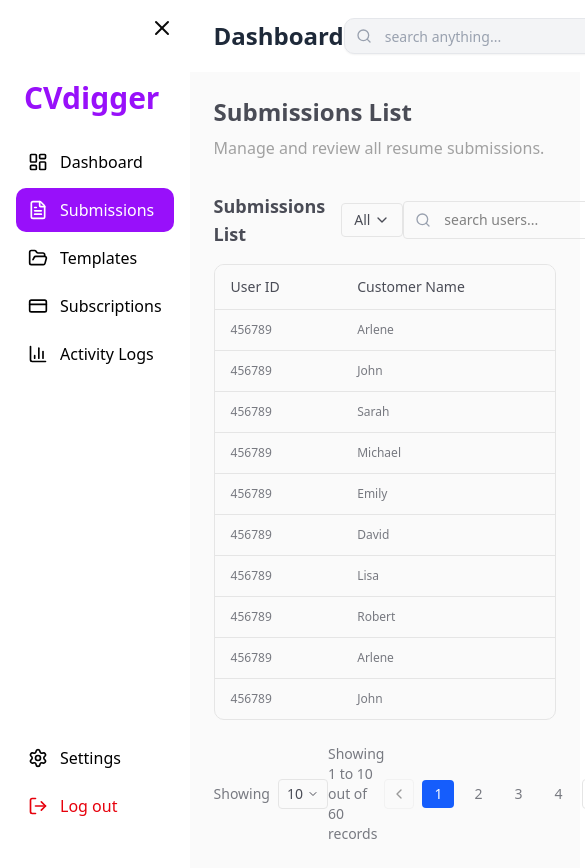
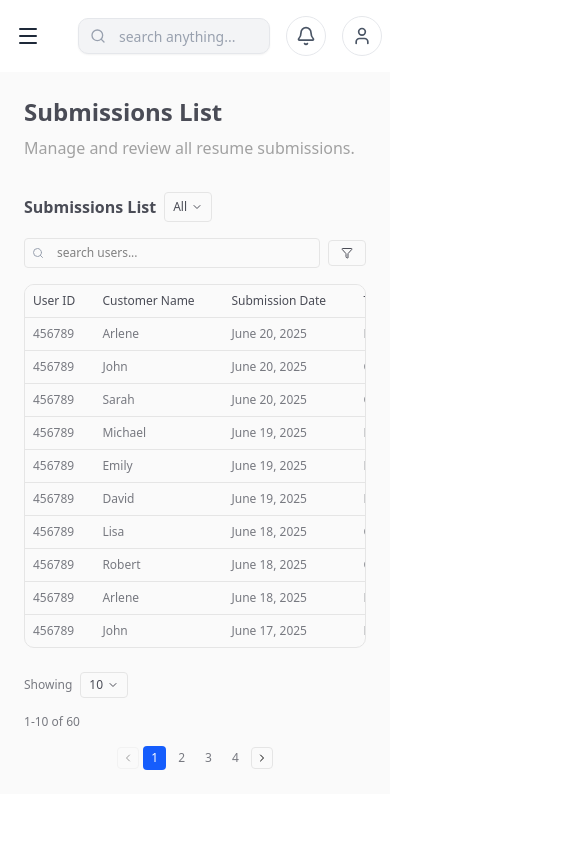
Before and after one commit to backbencherstudio/charlotte_spitz_front_end, a Next.js app: page /dashboard/submissions in a window 390 px wide. Shown: the top 868 px of the page, 585 px wide, since content can reach past the window. After the commit the page ends 844 px from the top, so only its background shows below. Built offline with nearby package versions, Linux system fonts and the light colour scheme.

Commit message:
responsive.

```diff
--- a/app/(Dashboard)/dashboard/layout.tsx
+++ b/app/(Dashboard)/dashboard/layout.tsx
@@ -9,14 +9,17 @@ export default function Layout({ children }: { children: React.ReactNode }) {
 
   return (
     <div className="min-h-screen flex">
-      <div className="w-full max-w-[238px]">
+      <div className="">
         <Sidebar
           isOpen={isSidebarOpen}
           onClose={() => setIsSidebarOpen(false)}
         />
       </div>
       <main className="w-full">
-        <Header />
+        <Header
+          onToggleSidebar={() => setIsSidebarOpen(!isSidebarOpen)}
+          isSidebarOpen={isSidebarOpen}
+        />
         <div className=" bg-[#FAFAFA]">{children}</div>
       </main>
     </div>
--- a/app/(Dashboard)/dashboard/subscriptions/[id]/page.tsx
+++ b/app/(Dashboard)/dashboard/subscriptions/[id]/page.tsx
@@ -104,7 +104,7 @@ export default function SubscriptionFormPage() {
       {/* Form Card */}
       <div className="bg-white rounded-lg p-6 shadow-sm ">
         <div className="space-y-6">
-          <div className="flex gap-4">
+          <div className="flex flex-col md:flex-row gap-4">
             {/* Plan Duration */}
             <div className="flex-1">
               <label className="block text-sm font-medium text-[#4a4c56] mb-2">
--- a/common/DynamicTable.tsx
+++ b/common/DynamicTable.tsx
@@ -126,19 +126,19 @@ export default function DynamicTableWithPagination({
   return (
     <div>
       {/* Table Controls */}
-      <div className="flex items-center justify-between mb-4">
-        <div className="flex items-center gap-4">
-          <h2 className="text-lg font-semibold text-[#4a4c56]">
+      <div className="flex flex-col sm:flex-row sm:items-center sm:justify-between gap-4 mb-4">
+        <div className="flex items-center gap-2 sm:gap-4 flex-wrap">
+          <h2 className="text-base sm:text-lg font-semibold text-[#4a4c56]">
             Submissions List
           </h2>
           {filterOptions && onFilterChange && (
             <div className="relative" ref={filterDropdownRef}>
               <button
                 onClick={() => setShowFilterDropdown(!showFilterDropdown)}
-                className="flex items-center gap-1 px-3 py-1.5 border rounded text-sm text-[#4a4c56] hover:bg-gray-50"
+                className="flex items-center gap-1 px-2 sm:px-3 py-1.5 border rounded text-xs sm:text-sm text-[#4a4c56] hover:bg-gray-50"
               >
                 {selectedFilter}
-                <ChevronDown className="w-4 h-4" />
+                <ChevronDown className="w-3 h-3 sm:w-4 sm:h-4" />
               </button>
               {showFilterDropdown && (
                 <div className="absolute top-full left-0 mt-1 bg-white border rounded shadow-lg z-10 min-w-[120px]">
@@ -159,9 +159,9 @@ export default function DynamicTableWithPagination({
             </div>
           )}
         </div>
-        <div className="flex items-center gap-3">
-          <div className="relative">
-            <Search className="absolute left-3 top-1/2 transform -translate-y-1/2 w-4 h-4 text-gray-400" />
+        <div className="flex items-center gap-2 sm:gap-3">
+          <div className="relative flex-1 sm:flex-initial">
+            <Search className="absolute left-2 sm:left-3 top-1/2 transform -translate-y-1/2 w-3 h-3 sm:w-4 sm:h-4 text-gray-400" />
             <input
               type="text"
               placeholder={searchPlaceholder}
@@ -170,31 +170,31 @@ export default function DynamicTableWithPagination({
                 setSearchQuery(e.target.value);
                 onPageChange(1); // Reset to first page on search
               }}
-              className="pl-10 pr-4 py-2 border rounded text-sm focus:outline-none focus:ring-2 focus:ring-blue-500"
+              className="pl-8 sm:pl-10 pr-3 sm:pr-4 py-1.5 sm:py-2 border rounded text-xs sm:text-sm focus:outline-none focus:ring-2 focus:ring-blue-500 w-full sm:w-auto"
             />
           </div>
-          <button className="flex items-center gap-2 px-4 py-2 border rounded text-sm text-[#4a4c56] hover:bg-gray-50">
-            <Filter className="w-4 h-4" />
-            Filter
+          <button className="flex items-center gap-1 sm:gap-2 px-3 sm:px-4 py-1.5 sm:py-2 border rounded text-xs sm:text-sm text-[#4a4c56] hover:bg-gray-50 whitespace-nowrap">
+            <Filter className="w-3 h-3 sm:w-4 sm:h-4" />
+            <span className="hidden sm:inline">Filter</span>
           </button>
         </div>
       </div>
 
       {/* Table */}
-      <div className="overflow-x-auto xl:overflow-x-hidden border rounded-lg">
-        <table className="min-w-[1000px] w-full text-left">
+      <div className="overflow-x-auto border rounded-lg">
+        <table className="min-w-[600px] sm:min-w-[800px] lg:min-w-[1000px] w-full text-left">
           <thead className="bg-neutral-50">
             <tr>
               {columns.map((col, index) => (
                 <th
                   key={index}
-                  className="px-4 py-3 text-sm font-medium text-[#4a4c56]"
+                  className="px-2 sm:px-3 lg:px-4 py-2 sm:py-3 text-xs sm:text-sm font-medium text-[#4a4c56]"
                 >
                   {col.label}
                 </th>
               ))}
               {(onView || onMore) && (
-                <th className="px-4 py-3 text-sm font-medium text-[#4a4c56]">
+                <th className="px-2 sm:px-3 lg:px-4 py-2 sm:py-3 text-xs sm:text-sm font-medium text-[#4a4c56]">
                   Action
                 </th>
               )}
@@ -205,15 +205,18 @@ export default function DynamicTableWithPagination({
               paginatedData.map((row, i) => (
                 <tr key={i} className="border-t hover:bg-gray-50">
                   {columns.map((col, idx) => (
-                    <td key={idx} className="px-4 py-3 text-xs text-[#777980]">
+                    <td
+                      key={idx}
+                      className="px-2 sm:px-3 lg:px-4 py-2 sm:py-3 text-xs text-[#777980]"
+                    >
                       {col.formatter
                         ? col.formatter(row[col.accessor], row)
                         : String(row[col.accessor] ?? "")}
                     </td>
                   ))}
                   {(onView || onMore) && (
-                    <td className="px-4 py-3">
-                      <div className="flex items-center gap-3">
+                    <td className="px-2 sm:px-3 lg:px-4 py-2 sm:py-3">
+                      <div className="flex items-center gap-2 sm:gap-3">
                         {onView && (
                           <Link
                             href={`/dashboard/submissions/${row.id}`}
@@ -237,7 +240,7 @@ export default function DynamicTableWithPagination({
               <tr>
                 <td
                   colSpan={columns.length + (onView || onMore ? 1 : 0)}
-                  className="px-4 py-10 text-center text-[#777980] text-sm"
+                  className="px-4 py-10 text-center text-[#777980] text-xs sm:text-sm"
                 >
                   {noDataMessage}
                 </td>
@@ -248,16 +251,16 @@ export default function DynamicTableWithPagination({
       </div>
 
       {/* Pagination */}
-      <div className="flex items-center justify-between mt-6">
-        <div className="flex items-center gap-2">
-          <span className="text-sm text-[#777980]">Showing</span>
+      <div className="flex flex-col sm:flex-row sm:items-center sm:justify-between gap-4 mt-6">
+        <div className="flex items-center gap-2 flex-wrap">
+          <span className="text-xs sm:text-sm text-[#777980]">Showing</span>
           {onItemsPerPageChange && (
             <div className="relative" ref={itemsPerPageRef}>
               <button
                 onClick={() =>
                   setShowItemsPerPageDropdown(!showItemsPerPageDropdown)
                 }
-                className="flex items-center gap-1 px-2 py-1 border rounded text-sm text-[#4a4c56] hover:bg-gray-50"
+                className="flex items-center gap-1 px-2 py-1 border rounded text-xs sm:text-sm text-[#4a4c56] hover:bg-gray-50"
               >
                 {itemsPerPage}
                 <ChevronDown className="w-3 h-3" />
@@ -282,23 +285,29 @@ export default function DynamicTableWithPagination({
             </div>
           )}
         </div>
-        <div className="text-sm text-[#777980]">
+        <div className="text-xs sm:text-sm text-[#777980]">
+          <span className="hidden sm:inline">
             Showing {startRecord} to {endRecord} out of {totalRecords} records
+          </span>
+          <span className="sm:hidden">
+            {startRecord}-{endRecord} of {totalRecords}
+          </span>
         </div>
-        <div className="flex items-center gap-2">
+        <div className="flex items-center gap-1 sm:gap-2 justify-center sm:justify-start">
           <button
             onClick={() => onPageChange(currentPage - 1)}
             disabled={currentPage === 1}
-            className="p-1.5 border rounded disabled:opacity-40 disabled:cursor-not-allowed hover:bg-gray-50"
+            className="p-1 sm:p-1.5 border rounded disabled:opacity-40 disabled:cursor-not-allowed hover:bg-gray-50"
           >
-            <ChevronLeft className="w-4 h-4" />
+            <ChevronLeft className="w-3 h-3 sm:w-4 sm:h-4" />
           </button>
+          <div className="flex items-center gap-1 sm:gap-2">
             {getPagination().map((page, i) => (
               <button
                 key={i}
                 onClick={() => typeof page === "number" && onPageChange(page)}
                 disabled={page === "..."}
-              className={`px-3 py-1 rounded text-sm ${
+                className={`px-2 sm:px-3 py-1 rounded text-xs sm:text-sm ${
                   page === currentPage
                     ? "bg-blue-600 text-white font-medium"
                     : "text-[#777980] hover:bg-gray-100"
@@ -307,12 +316,13 @@ export default function DynamicTableWithPagination({
                 {page}
               </button>
             ))}
+          </div>
           <button
             onClick={() => onPageChange(currentPage + 1)}
             disabled={currentPage === totalPages}
-            className="p-1.5 border rounded disabled:opacity-40 disabled:cursor-not-allowed hover:bg-gray-50"
+            className="p-1 sm:p-1.5 border rounded disabled:opacity-40 disabled:cursor-not-allowed hover:bg-gray-50"
           >
-            <ChevronRight className="w-4 h-4" />
+            <ChevronRight className="w-3 h-3 sm:w-4 sm:h-4" />
           </button>
         </div>
       </div>
--- a/common/Header.tsx
+++ b/common/Header.tsx
@@ -1,13 +1,38 @@
+"use client";
+
 import React from "react";
-import { Search, Bell, User } from "lucide-react";
+import { Search, Bell, User, Menu, X } from "lucide-react";
 import { Input } from "@/components/ui/input";
 
-export default function Header() {
+interface HeaderProps {
+  onToggleSidebar: () => void;
+  isSidebarOpen: boolean;
+}
+
+export default function Header({
+  onToggleSidebar,
+  isSidebarOpen,
+}: HeaderProps) {
   return (
     <div className="w-full bg-white">
-      <div className="flex items-center justify-between px-6 py-4">
-        {/* Left side - Dashboard title */}
-        <h1 className="text-2xl font-bold text-gray-800">Dashboard</h1>
+      <div className="flex items-center justify-between px-2 md:px-6 py-4">
+        {/* Left side - Menu/Close button and Dashboard title */}
+        <div className="flex items-center gap-4">
+          <button
+            onClick={onToggleSidebar}
+            className="xl:hidden cursor-pointer p-2 rounded-md hover:bg-gray-100 transition-colors"
+            aria-label={isSidebarOpen ? "Close sidebar" : "Open sidebar"}
+          >
+            {isSidebarOpen ? (
+              <X size={24} className="text-gray-800" />
+            ) : (
+              <Menu size={24} className="text-gray-800" />
+            )}
+          </button>
+          <h1 className="text-2xl font-bold text-gray-800 hidden md:block">
+            Dashboard
+          </h1>
+        </div>
 
         {/* Right side - Search bar and icons */}
         <div className="flex items-center gap-4">
@@ -17,7 +42,7 @@ export default function Header() {
             <Input
               type="text"
               placeholder="search anything..."
-              className="pl-10 w-64 h-9 bg-gray-100 border-gray-200 rounded-lg text-sm text-gray-600 placeholder:text-gray-400 focus-visible:ring-0 focus-visible:border-gray-300"
+              className="pl-10 w-48 md:w-64 h-9 bg-gray-100 border-gray-200 rounded-lg text-sm text-gray-600 placeholder:text-gray-400 focus-visible:ring-0 focus-visible:border-gray-300"
             />
           </div>
 
--- a/common/Sidebar.tsx
+++ b/common/Sidebar.tsx
@@ -71,7 +71,7 @@ const Sidebar: React.FC<SidebarProps> = ({ isOpen, onClose }) => {
     router.push("/login");
   };
   return (
-    <div className="h-screen">
+    <div className="h-full">
       {/* Overlay for mobile */}
       {isOpen && (
         <div
@@ -85,16 +85,23 @@ const Sidebar: React.FC<SidebarProps> = ({ isOpen, onClose }) => {
         className={`
           ${
             isOpen
-              ? "z-50 h-full overflow-hidden absolute top-0 left-0"
-              : "h-full"
+              ? "z-50 h-full overflow-hidden absolute top-0 left-0 xl:relative xl:z-auto"
+              : "h-full hidden xl:flex"
           }
           flex flex-col
           bg-white
-          w-full overflow-y-auto
+          w-[238px] overflow-y-auto
         `}
       >
-        <div className="flex justify-end xl:hidden cursor-pointer p-4">
-          <button onClick={onClose} className="hover:opacity-70">
+        <div className="flex justify-end xl:hidden p-4">
+          <button
+            onClick={(e) => {
+              e.stopPropagation();
+              onClose();
+            }}
+            className="cursor-pointer hover:opacity-70 transition-opacity p-2 rounded-md hover:bg-gray-100 relative z-10"
+            aria-label="Close sidebar"
+          >
             <X size={24} />
           </button>
         </div>
```
Lines whose indentation alone changed are shown as unchanged.
